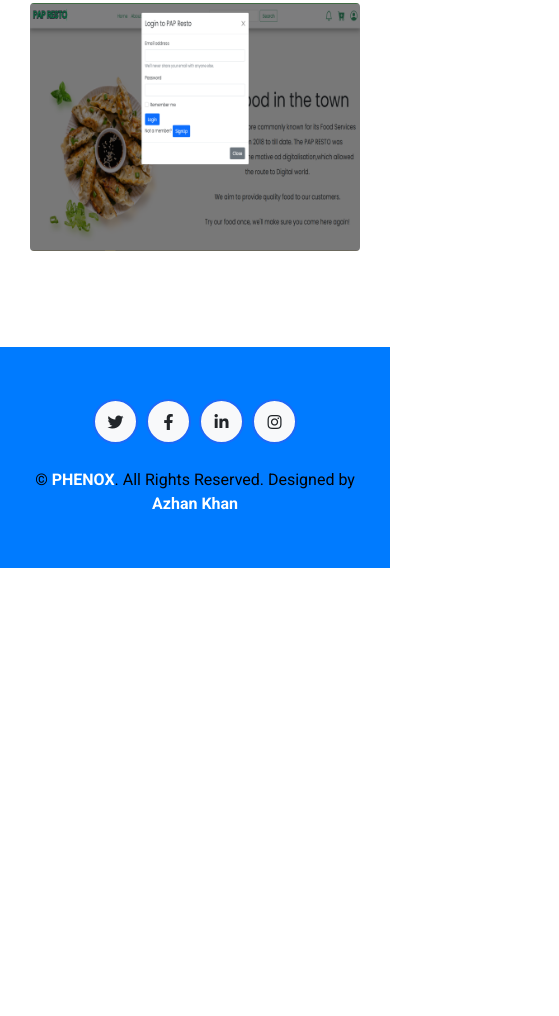
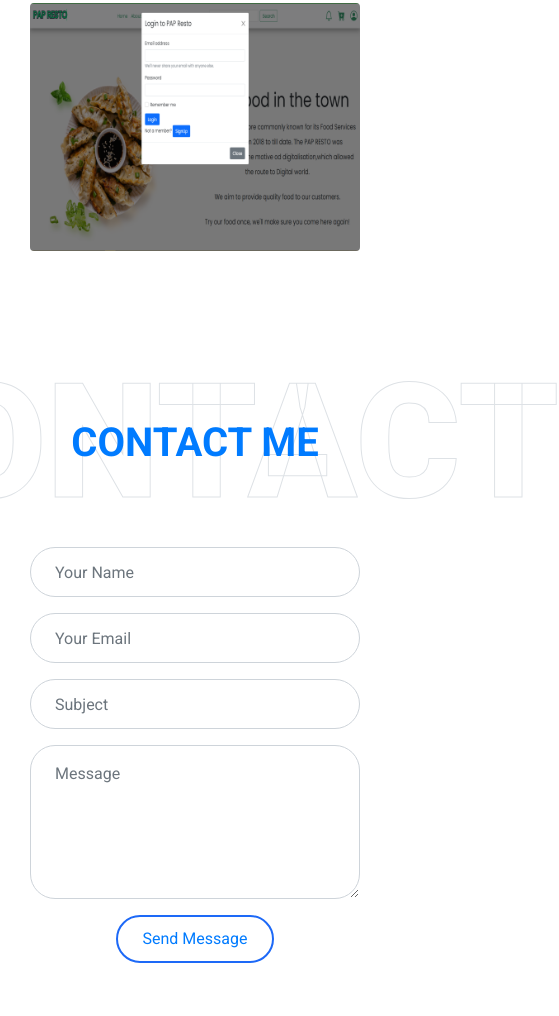
Before and after one commit to azhankhan7/myportfolio, a plain HTML site: page index.html in a window 390 px wide. Shown: the part 7468-8484 px from the top of the page, 559 px wide, since content can reach past the window. Before the commit the page ends 8036 px from the top, so only its background shows below. Drawn offline with nearby package versions, Linux system fonts and the light colour scheme.

Commit message:
contact me added

```diff
--- a/css/style.css
+++ b/css/style.css
@@ -209,6 +209,13 @@ h1,h2,h3,h4,h5,h6,p{
   left: 30px;
 }
 
+/* ========================== Contact Us ========================*/
+
+.contact-form .help-block ul {
+  margin: 0;
+  padding: 0;
+  list-style-type: none;
+}
 
 
 /*====================== Back to buttom ==================*/
--- a/index.html
+++ b/index.html
@@ -44,7 +44,7 @@
 
                 <a href="#service" class="nav-item nav-link">Service</a>
                 <a href="#portfolio" class="nav-item nav-link">Portfolio</a>
-                <a href="#social" class="nav-item nav-link">Social</a>
+                <a href="#contact" class="nav-item nav-link">Contact</a>
             </div>
         </div>
     </nav>
@@ -354,6 +354,55 @@
     <!-- Portfolio End -->
 
 
+    <!-- Contact Start -->
+<div class="container-fluid py-5" id="contact">
+    <div class="container">
+        <div class="position-relative d-flex align-items-center justify-content-center">
+            <h1 class="display-1 text-uppercase text-white" style="-webkit-text-stroke: 1px #dee2e6;">Contact</h1>
+            <h1 class="position-absolute text-uppercase text-primary">Contact Me</h1>
+        </div>
+        <div class="row justify-content-center">
+            <div class="col-lg-8">
+                <div class="contact-form text-center">
+                    <div id="success"></div>
+                    <form name="sentMessage" id="contactForm" novalidate="novalidate">
+                        <div class="form-row">
+                            <div class="control-group col-sm-6">
+                                <input type="text" class="form-control p-4" id="name" placeholder="Your Name"
+                                    required="required" data-validation-required-message="Please enter your name" />
+                                <p class="help-block text-danger"></p>
+                            </div>
+                            <div class="control-group col-sm-6">
+                                <input type="email" class="form-control p-4" id="email" placeholder="Your Email"
+                                    required="required" data-validation-required-message="Please enter your email" />
+                                <p class="help-block text-danger"></p>
+                            </div>
+                        </div>
+                        <div class="control-group">
+                            <input type="text" class="form-control p-4" id="subject" placeholder="Subject"
+                                required="required" data-validation-required-message="Please enter a subject" />
+                            <p class="help-block text-danger"></p>
+                        </div>
+                        <div class="control-group">
+                            <textarea class="form-control py-3 px-4" rows="5" id="message" placeholder="Message"
+                                required="required"
+                                data-validation-required-message="Please enter your message"></textarea>
+                            <p class="help-block text-danger"></p>
+                        </div>
+                        <div>
+                            <button class="btn btn-outline-primary" type="submit" id="sendMessageButton">Send
+                                Message</button>
+                        </div>
+                    </form>
+                </div>
+            </div>
+        </div>
+    </div>
+</div>
+<!-- Contact End -->
+
+
+
 
 
     <!-- Footer Start -->
```
